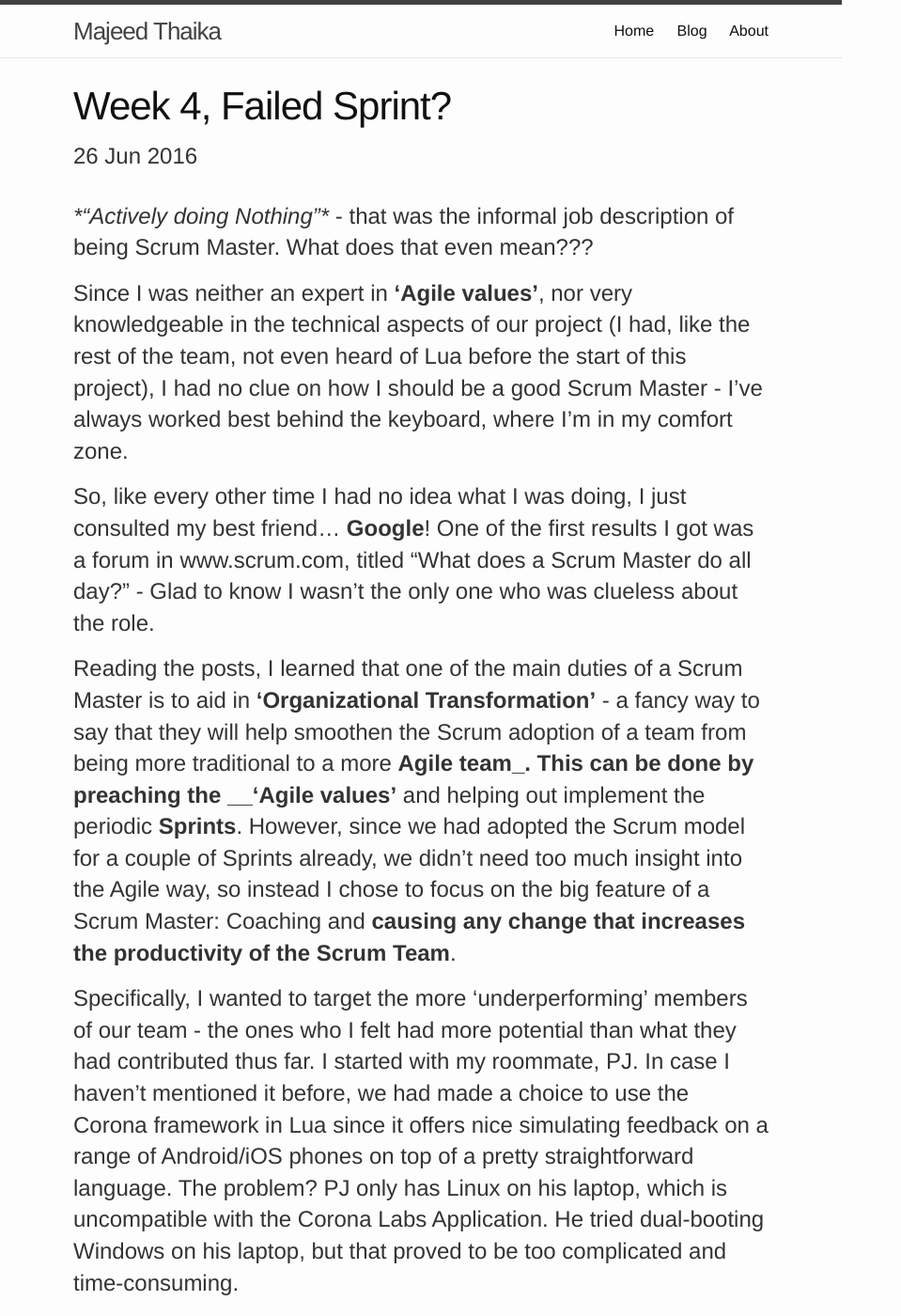
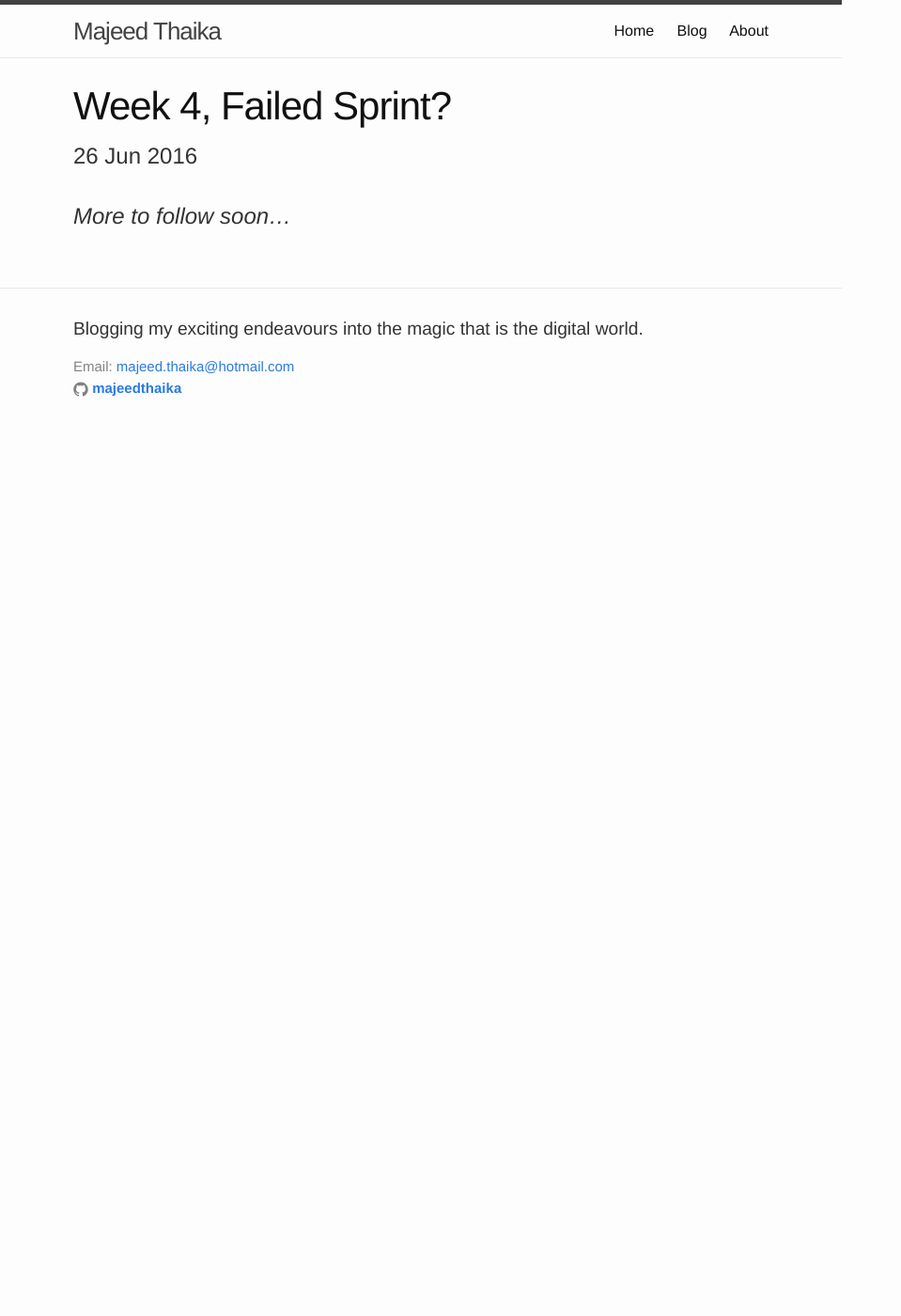
Before and after one commit to majeedthaika/majeedthaika.github.io, a Jekyll site: the page built from _posts/2016-06-26-week4-failed-sprint.markdown, in a window 1280 px wide and 1400 px high. Shown: the whole window at 94% size, without its empty margins (0-959 px from the left). Built offline with Jekyll 4.4.1, drawn with Linux system fonts in a browser that asks for light colours; some of the changed text lies outside the part shown.

Commit message:
Correct post fix

```diff
--- a/_posts/2016-06-26-week4-failed-sprint.markdown
+++ b/_posts/2016-06-26-week4-failed-sprint.markdown
@@ -5,16 +5,4 @@ date:   2016-06-26
 categories: sprint agile scrum corona lua android ios
 ---
 
-_*"Actively doing Nothing"*_ - that was the informal job description of being Scrum Master. What does that even mean???
-
-Since I was neither an expert in __'Agile values'__, nor very knowledgeable in the technical aspects of our project (I had, like the rest of the team, not even heard of Lua before the start of this project), I had no clue on how I should be a good Scrum Master - I've always worked best behind the keyboard, where I'm in my comfort zone.
-
-So, like every other time I had no idea what I was doing, I just consulted my best friend... __Google__! One of the first results I got was a forum in www.scrum.com, titled "What does a Scrum Master do all day?" - Glad to know I wasn't the only one who was clueless about the role.
-
-Reading the posts, I learned that one of the main duties of a Scrum Master is to aid in **'Organizational Transformation'** - a fancy way to say that they will help smoothen the Scrum adoption of a team from being more traditional to a more __Agile team_. This can be done by preaching the __'Agile values'__ and helping out implement the periodic **Sprints**. However, since we had adopted the Scrum model for a couple of Sprints already, we didn't need too much insight into the Agile way, so instead I chose to focus on the big feature of a Scrum Master: Coaching and __causing any change that increases the productivity of the Scrum Team__.
-
-Specifically, I wanted to target the more 'underperforming' members of our team - the ones who I felt had more potential than what they had contributed thus far. I started with my roommate, PJ. In case I haven't mentioned it before, we had made a choice to use the Corona framework in Lua since it offers nice simulating feedback on a range of Android/iOS phones on top of a pretty straightforward language. The problem? PJ only has Linux on his laptop, which is uncompatible with the Corona Labs Application. He tried dual-booting Windows on his laptop, but that proved to be too complicated and time-consuming.
-
-While seeing PJ struggle, I remembered him previously making a comment on how he was bewildered that his brother disliked the MacBook that he bought, and rarely uses it nowadays. So, I suggested the most simplest thing I thought of: __"Why don't you ask your brother for his Mac until the end of the term?"__ Though it might seem obvious in hidsight, the thought never occured to him previously. PJ immediately messaged his brother, and after a quick phone call, his brother not only lent him the MacBook, but **gifted PJ the MacBook outright**! And just like that PJ's ability to contribute to the project went up boatloads. Not bad for my first day as Scrum Master!
-
 _More to follow soon..._
```
Also changed, not shown: _posts/2016-06-19-week3-scrum-mastering.markdown (+12 -0 lines).
